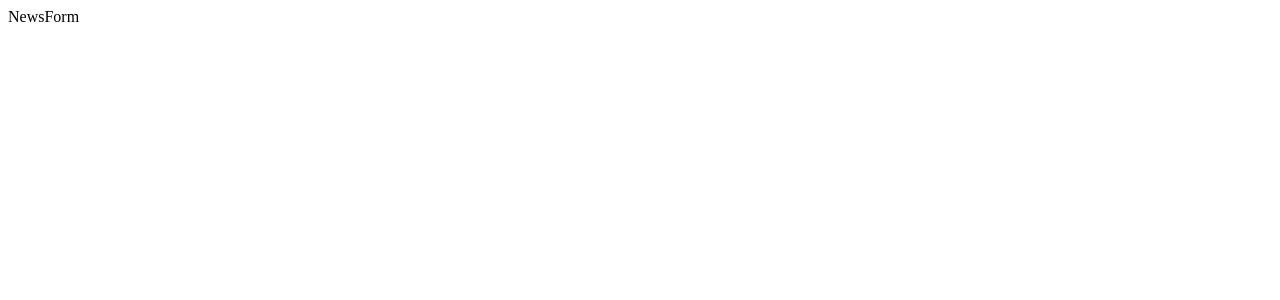
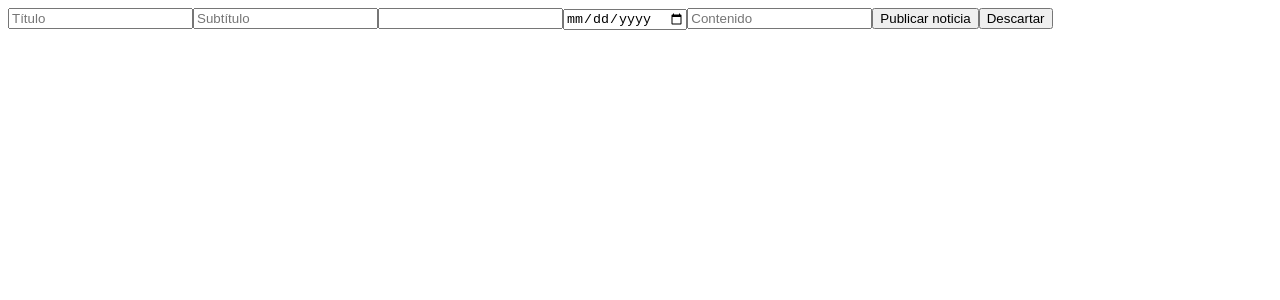
Before and after one commit to mariandrean/NewValue, a React (Vite) app in the folder client/: page /dashboard/create in a window 1280 px wide. Shown: the top 300 px of the page. Built offline with nearby package versions, Linux system fonts and the light colour scheme.

Commit message:
feat(client):add-form-in-news-form

```diff
--- a/client/src/pages/NewsForm.jsx
+++ b/client/src/pages/NewsForm.jsx
@@ -1,9 +1,42 @@
 import React from 'react'
+import { createNews, updateNews } from '../services/newsServices';
+import { useLoaderData, useNavigate, useParams } from 'react-router-dom';
+import { useForm } from 'react-hook-form';
 
-const NewsForm = () => {
+const NewsForm = ({ method }) => {
+  const { handleSubmit, register, setValue } = useForm();
+  const navigate = useNavigate();
+  const newsId = useParams().id;
+
+  if (method === "update") {
+    const newsData = useLoaderData(newsId);;
+    setValue("news", newsData);
+  }
+
+  const handleNews = async (formData) => {
+    if (method === "create") {
+      formData.news.user_id = 1;
+      await createNews(formData.news);
+    }
+    else if (method === "update") {
+      const response = await updateNews(newsId, formData.news);
+      console.log(response)
+    }
+    return navigate("/dashboard")
+  }
+
   return (
-    <div>NewsForm</div>
+    <form onSubmit={handleSubmit(formData => handleNews(formData))}>
+      <input {...register("news.title")} id="title" type="text" placeholder='Título' />
+      <input {...register("news.subtitle")} id="subtitle" type="text" placeholder='Subtítulo' />
+      <input {...register("news.image")} id='image' type="text"/>
+      <input {...register("news.date")} id="date" type='date' />
+      <input {...register("news.content")} id='content' type="text" placeholder='Contenido' />
+
+      <button type="submit">{method === "create" ? "Publicar noticia" : "Guardar"}</button>
+      <button onClick={() => navigate('/dashboard')}>Descartar</button>
+    </form>
   )
 }
 
-export default NewsForm
+export default NewsForm;
```
